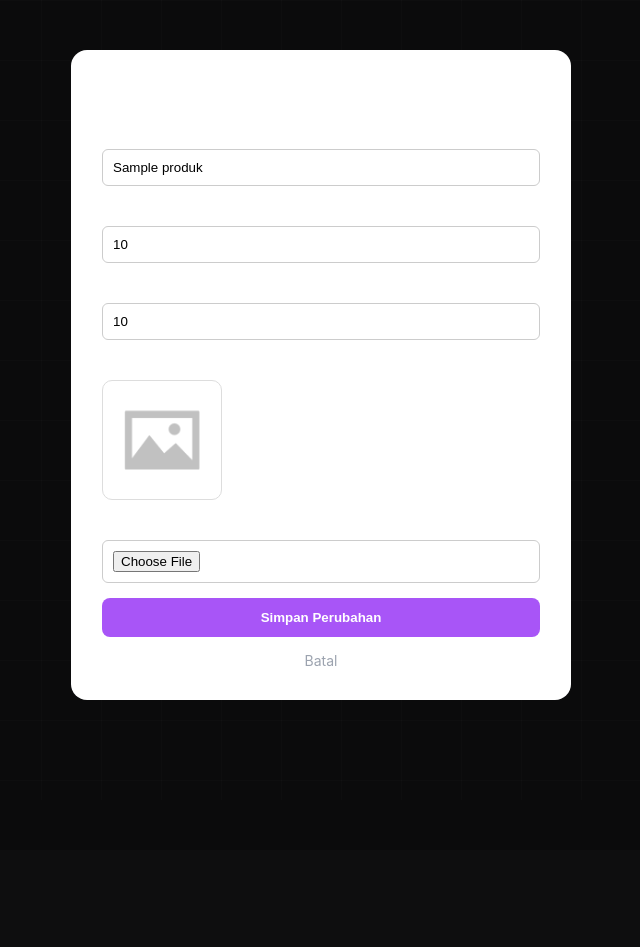
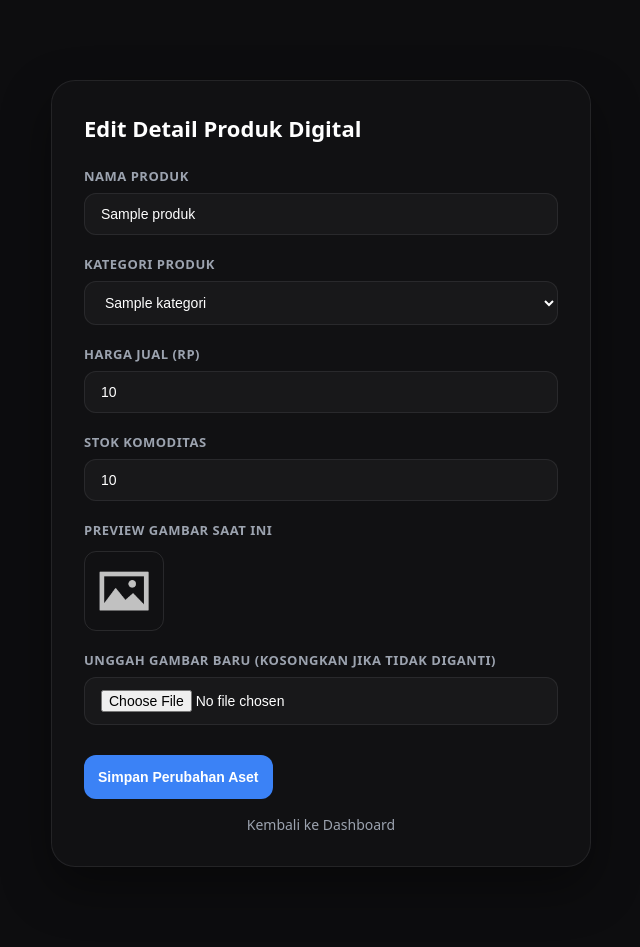
Before and after one commit to SayNotes/website-store-marketplace, a PHP site: page /penjual/produk.php?id=1 in a window 1280 px wide. Shown: the whole page, without its empty margins (319-959 px from the left). Before the commit the page ends 700 px from the top, so only its background shows below. Run offline with PHP 8.4, Linux system fonts and the light colour scheme; the visitor is signed in with stand-in values (Sample User, id 1); tables that the repository leaves empty or names only in its code hold one stand-in row (values such as "Sample post").

Commit message:
fix: sistem crud penjual dashboard

```diff
--- a/penjual/produk.php
+++ b/penjual/produk.php
@@ -1,14 +1,15 @@
 <?php
 session_start();
-if (!isset($_SESSION['penjual_id'])) { header("Location: login.php"); exit; }
+if (!isset($_SESSION['penjual_id']) || empty($_SESSION['penjual_id'])) {
+    header("Location: login.php");
+    exit;
+}
 include '../config/database.php';
 
-$id_penjual = $_SESSION['penjual_id'];
+$id_penjual = intval($_SESSION['penjual_id']);
+$id_produk = isset($_GET['id']) ? intval($_GET['id']) : 0;
 
-// Mengamankan penangkapan ID baik via parameter 'id' (dari dashboard) maupun 'edit'
-$id_produk = isset($_GET['id']) ? intval($_GET['id']) : (isset($_GET['edit']) ? intval($_GET['edit']) : 0);
-
-// Ambil data produk yang mau diedit
+// Ambil data produk spesifik milik penjual yang sedang login (Security Check)
 $res = mysqli_query($conn, "SELECT * FROM produk WHERE id_produk=$id_produk AND id_penjual=$id_penjual");
 $data = mysqli_fetch_assoc($res);
 
@@ -17,62 +18,143 @@ if (!$data) {
     exit;
 }
 
+// Ambil semua daftar kategori untuk kebutuhan dropdown form select
+$kategori_query = mysqli_query($conn, "SELECT * FROM kategori ORDER BY nama_kategori ASC");
+
 if (isset($_POST['update_produk'])) {
     $nama = mysqli_real_escape_string($conn, $_POST['nama_produk']);
+    $id_kategori = intval($_POST['id_kategori']);
     $harga = intval($_POST['harga']);
     $stok = intval($_POST['stok']);
+    $foto = $data['foto']; // Default pakai gambar lama
 
-    // Jika ganti gambar baru
-    if ($_FILES['foto']['name'] != "") {
-        $foto = time() . "_" . $_FILES['foto']['name']; // Menambahkan timestamp agar nama file unik
-        move_uploaded_file($_FILES['foto']['tmp_name'], "../assets/img/".$foto);
-        mysqli_query($conn, "UPDATE produk SET nama_produk='$nama', harga=$harga, stok=$stok, foto='$foto' WHERE id_produk=$id_produk");
+    // Logika jika seller mengganti gambar produk
+    if (!empty($_FILES['foto']['name'])) {
+        $ext = strtolower(pathinfo($_FILES['foto']['name'], PATHINFO_EXTENSION));
+        $allowed = ['jpg', 'jpeg', 'png', 'webp'];
+
+        if (in_array($ext, $allowed)) {
+            // Hapus gambar lama di server agar penyimpanan efisien
+            if (!empty($data['foto']) && file_exists("../assets/img/" . $data['foto'])) {
+                unlink("../assets/img/" . $data['foto']);
+            }
+            // Generate nama berkas acak yang aman
+            $foto = "prod_" . time() . "_" . uniqid() . "." . $ext;
+            move_uploaded_file($_FILES['foto']['tmp_name'], "../assets/img/" . $foto);
+        }
+    }
+
+    $update_query = "UPDATE produk SET
+                     nama_produk='$nama',
+                     id_kategori=$id_kategori,
+                     harga=$harga,
+                     stok=$stok,
+                     foto='$foto'
+                     WHERE id_produk=$id_produk AND id_penjual=$id_penjual";
+
+    if (mysqli_query($conn, $update_query)) {
+        header("Location: dashboard.php?msg=edit_sukses");
     } else {
-        // Jika pakai gambar lama
-        mysqli_query($conn, "UPDATE produk SET nama_produk='$nama', harga=$harga, stok=$stok WHERE id_produk=$id_produk");
+        header("Location: dashboard.php?msg=gagal");
     }
-    header("Location: dashboard.php");
+    exit;
 }
 ?>
 <!DOCTYPE html>
 <html lang="id">
 <head>
     <meta charset="UTF-8">
-    <title>Edit Produk</title>
+    <title>Edit Aset Digital - SellerPanel</title>
     <link rel="stylesheet" href="../assets/css/style.css">
     <style>
-        .edit-box { max-width:500px; margin:50px auto; background:#fff; padding:30px; border-radius:16px; border:1px solid var(--border-color); }
-        input { width:100%; padding:10px; margin-top:5px; margin-bottom:15px; border-radius:6px; border:1px solid #ccc; }
-        .img-preview { width: 120px; height: 120px; border-radius: 10px; object-fit: cover; border: 1px solid #ddd; margin-top: 5px; margin-bottom: 15px; display: block; }
+        body {
+            background: #0d0d0f;
+            color: #ffffff;
+            font-family: system-ui, sans-serif;
+            padding: 40px 24px;
+            margin: 0;
+        }
+        .glass-card {
+            background: rgba(19, 19, 22, 0.75);
+            backdrop-filter: blur(20px);
+            -webkit-backdrop-filter: blur(20px);
+            border: 1px solid rgba(255, 255, 255, 0.08);
+            border-radius: 24px;
+            padding: 32px;
+            max-width: 540px;
+            margin: 40px auto;
+            box-shadow: 0 20px 50px rgba(0, 0, 0, 0.4);
+        }
+        h2 { margin: 0 0 24px 0; font-size: 22px; font-weight: 700; }
+        .form-group { margin-bottom: 20px; display: flex; flex-direction: column; gap: 8px; }
+        label { color: #9ca3af; font-size: 13px; font-weight: 600; text-transform: uppercase; letter-spacing: 0.5px; }
+        input, select {
+            padding: 12px 16px; background: rgba(255, 255, 255, 0.03);
+            border: 1px solid rgba(255, 255, 255, 0.08); border-radius: 12px;
+            color: #fff; font-size: 14px; outline: none; transition: all 0.2s;
+        }
+        input:focus, select:focus { border-color: #3b82f6; background: rgba(255, 255, 255, 0.06); }
+        .img-preview { width: 80px; height: 80px; border-radius: 12px; object-fit: cover; border: 1px solid rgba(255,255,255,0.1); margin-top: 4px; }
+        .btn-submit {
+            background: #3b82f6; color: white; border: none; padding: 14px;
+            border-radius: 12px; font-weight: 600; font-size: 14px; cursor: pointer; transition: all 0.2s; margin-top: 10px;
+        }
+        .btn-submit:hover { background: #2563eb; }
+        .btn-batal { text-align: center; color: #9ca3af; text-decoration: none; font-size: 14px; font-weight: 500; display: block; margin-top: 16px; }
+        .btn-batal:hover { color: #fff; }
     </style>
 </head>
 <body>
-    <div class="grid-bg"></div>
-    <div class="edit-box">
-        <h3>Edit Data Produk</h3><br>
+
+    <div class="glass-card">
+        <h2>Edit Detail Produk Digital</h2>
         <form action="" method="POST" enctype="multipart/form-data">
+
+            <div class="form-group">
                 <label>Nama Produk</label>
                 <input type="text" name="nama_produk" value="<?php echo htmlspecialchars($data['nama_produk']); ?>" required>
+            </div>
 
-            <label>Harga (Rp)</label>
+            <div class="form-group">
+                <label>Kategori Produk</label>
+                <select name="id_kategori" required>
+                    <option value="">-- Pilih Kategori --</option>
+                    <?php while($kat = mysqli_fetch_assoc($kategori_query)): ?>
+                        <option value="<?php echo $kat['id_kategori']; ?>" <?php echo ($kat['id_kategori'] == $data['id_kategori']) ? 'selected' : ''; ?>>
+                            <?php echo htmlspecialchars($kat['nama_kategori']); ?>
+                        </option>
+                    <?php endwhile; ?>
+                </select>
+            </div>
+
+            <div class="form-group">
+                <label>Harga Jual (Rp)</label>
                 <input type="number" name="harga" value="<?php echo $data['harga']; ?>" required>
+            </div>
 
-            <label>Stok</label>
+            <div class="form-group">
+                <label>Stok Komoditas</label>
                 <input type="number" name="stok" value="<?php echo $data['stok']; ?>" required>
+            </div>
 
-            <label>Gambar Produk Saat Ini</label>
+            <div class="form-group">
+                <label>Preview Gambar Saat Ini</label>
                 <?php
                     $gambar_path = "../assets/img/" . $data['foto'];
                     $foto_sekarang = (!empty($data['foto']) && file_exists($gambar_path)) ? $gambar_path : "../assets/img/default-product.png";
                 ?>
-            <img src="<?php echo $foto_sekarang; ?>" alt="Preview" class="img-preview">
+                <img src="<?php echo $foto_sekarang; ?>" class="img-preview" alt="Current Preview">
+            </div>
 
-            <label>Ubah Gambar (Biarkan kosong jika tidak diganti)</label>
+            <div class="form-group">
+                <label>Unggah Gambar Baru (Kosongkan jika tidak diganti)</label>
                 <input type="file" name="foto" accept="image/*">
+            </div>
 
-            <button type="submit" name="update_produk" class="btn-checkout" style="width:100%; border:none; padding:12px; background:#a855f7; color:white; border-radius:8px; font-weight:600; cursor:pointer;">Simpan Perubahan</button>
-            <a href="dashboard.php" style="display:block; text-align:center; margin-top:15px; color:var(--text-muted); font-size:14px; text-decoration:none;">Batal</a>
+            <button type="submit" name="update_produk" class="btn-submit">Simpan Perubahan Aset</button>
+            <a href="dashboard.php" class="btn-batal">Kembali ke Dashboard</a>
         </form>
     </div>
+
 </body>
 </html>
```
Also changed, not shown: penjual/dashboard.php (+25 -6 lines), penjual/hapus_produk.php (added, +42 -0 lines), penjual/tambah_produk.php (added, +116 -0 lines). Lines whose indentation alone changed are shown as unchanged.
